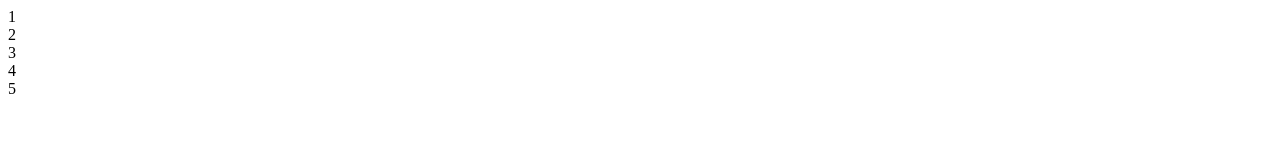
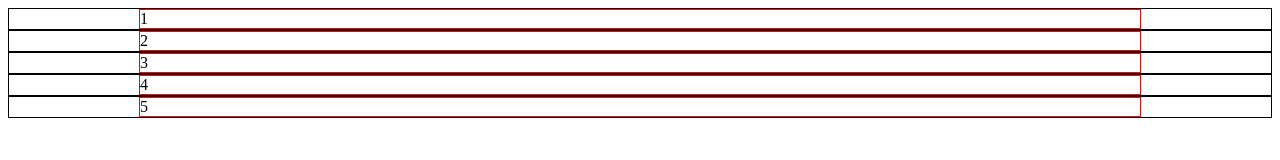
Before and after one commit to AdnanHasic/Portfolio, a plain HTML site: page index.html in a window 1280 px wide. Drawn offline with Linux system fonts and the light colour scheme.

Commit message:
definisane columne i sirina

```diff
--- a/index.html
+++ b/index.html
@@ -7,16 +7,42 @@
 		<title>Adnan Hasic - Portfolio</title>
 
 		<meta charset="utf-8">
+			<link rel="stylesheet" href="main.css">
 
-		</head>
+			</head>
 
-		<body>
+			<body>
 
-		<div class="header">1</div>
-		<div class="page">2</div>
-		<div class="page">3</div>
-		<div class="page">4</div>
-		<div class="footer">5</div>
+				<div class="header">
+
+					<div class="column">1</div>
+
+				</div>
+
+
+				<div class="page">
+
+					<div class="column">2</div>
+
+				</div>
+
+				<div class="page">
+
+					<div class="column">3</div>
+
+				</div>
+
+				<div class="page">
+
+					<div class="column">4</div>
+
+				</div>
+
+				<div class="footer">
+
+					<div class="column">5</div>
+
+				</div>
 
 
 
@@ -32,6 +58,6 @@
 
 
 
-		</body>
+			</body>
 
-	</html>
+		</html>
--- a/main.css
+++ b/main.css
@@ -0,0 +1,26 @@
+.header{
+	border:1px solid black;
+
+
+}
+
+.page{
+
+	border:1px solid black;
+
+
+
+}
+
+.footer{
+	border:1px solid black;
+
+
+
+}
+.column{
+
+	border:1px solid red;
+	width:1000px;
+	margin:0px auto;
+}
```
